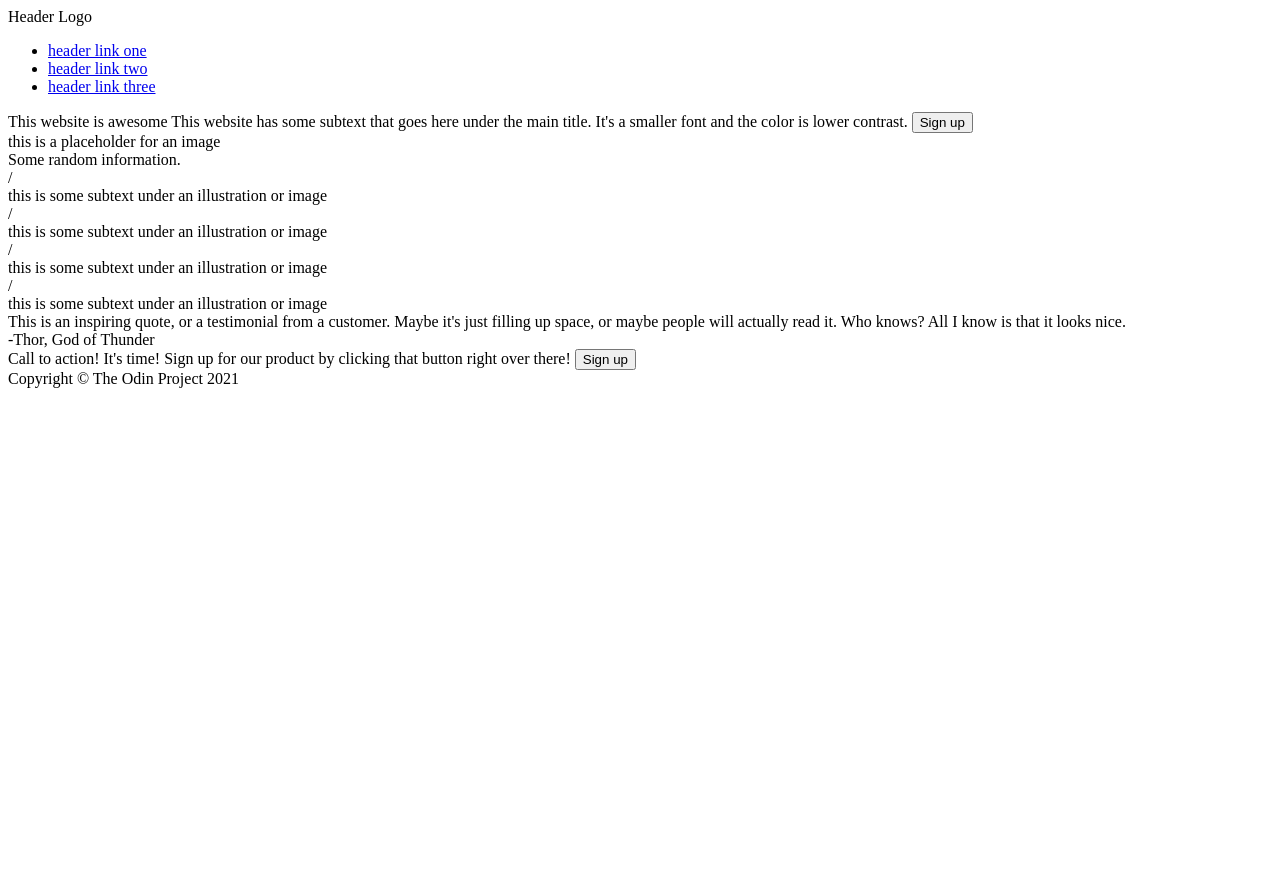
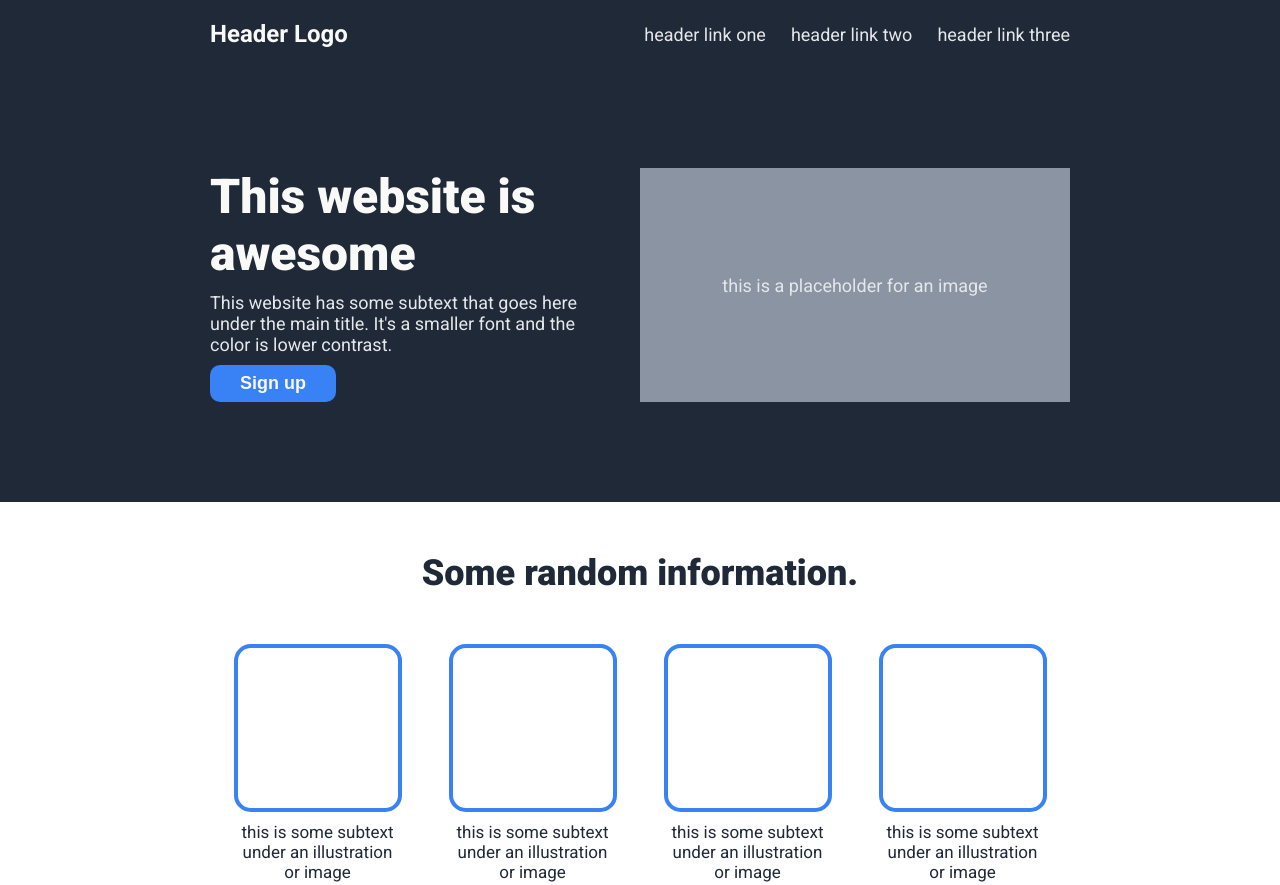
Before and after one commit to christinedo/TOP-landing-page, a plain HTML site: page index.html in a window 1280 px wide. Shown: the top 885 px of the page. Before the commit the page ends 800 px from the top, so only its background shows below. Drawn offline with Linux system fonts and the light colour scheme.

Commit message:
add styling

```diff
--- a/index.html
+++ b/index.html
@@ -5,9 +5,10 @@
 		<meta http-equiv="X-UA-Compatible" content="IE=edge" />
 		<meta name="viewport" content="width=device-width, initial-scale=1.0" />
 		<title>Project: Landing Page</title>
-		<link rel="stylesheet" href="/style.css" />
+		<link rel="stylesheet" href="style.css" />
 	</head>
 	<body>
+		<div class="content">
 			<section class="hero">
 				<header>
 					<div class="logo">Header Logo</div>
@@ -19,39 +20,43 @@
 				</header>
 				<div class="hero-content">
 					<div class="hero-text">
-					<span class="hero-main-text">This website is awesome</span>
-					<span class="hero-subtext">
+						<div class="hero-main-text">This website is awesome</div>
+						<div class="hero-subtext">
 							This website has some subtext that goes here under the main title.
 							It's a smaller font and the color is lower contrast.
-					</span>
+						</div>
 						<button>Sign up</button>
 					</div>
-				<div class="image-placeholder">this is a placeholder for an image</div>
+					<div class="image-placeholder">
+						<span class="image-placeholder-text"
+							>this is a placeholder for an image</span
+						>
+					</div>
 				</div>
 			</section>
 			<section class="information">
-			<span>Some random information.</span>
+				<div class="info-header-text">Some random information.</div>
 				<div class="info-container">
 					<div class="info">
-					<div class="info-placeholder">/</div>
+						<div class="info-placeholder"></div>
 						<span class="info-text"
 							>this is some subtext under an illustration or image</span
 						>
 					</div>
 					<div class="info">
-					<div class="info-placeholder">/</div>
+						<div class="info-placeholder"></div>
 						<span class="info-text"
 							>this is some subtext under an illustration or image</span
 						>
 					</div>
 					<div class="info">
-					<div class="info-placeholder">/</div>
+						<div class="info-placeholder"></div>
 						<span class="info-text"
 							>this is some subtext under an illustration or image</span
 						>
 					</div>
 					<div class="info">
-					<div class="info-placeholder">/</div>
+						<div class="info-placeholder"></div>
 						<span class="info-text"
 							>this is some subtext under an illustration or image</span
 						>
@@ -59,23 +64,27 @@
 				</div>
 			</section>
 			<section class="quote">
+				<div class="quote-content">
 					<div class="quote-text">
-				This is an inspiring quote, or a testimonial from a customer. Maybe it's
-				just filling up space, or maybe people will actually read it. Who knows?
-				All I know is that it looks nice.
+						This is an inspiring quote, or a testimonial from a customer. Maybe
+						it's just filling up space, or maybe people will actually read it.
+						Who knows? All I know is that it looks nice.
 					</div>
-			<span class="quote-atribution">-Thor, God of Thunder</span>
+					<span class="quote-attribution">-Thor, God of Thunder</span>
+				</div>
 			</section>
 			<section class="cta">
 				<div class="cta-banner">
-				<span class="cta-text">Call to action! It's time!</span>
-				<span class="cta-subtext"
-					>Sign up for our product by clicking that button right over
-					there!</span
-				>
-				<button>Sign up</button>
+					<div class="cta-banner-content">
+						<div class="cta-text">Call to action! It's time!</div>
+						<div class="cta-subtext">
+							Sign up for our product by clicking that button right over there!
+						</div>
+					</div>
+					<button class="cta-btn">Sign up</button>
 				</div>
 			</section>
+		</div>
 		<footer>Copyright &copy; The Odin Project 2021</footer>
 	</body>
 </html>
--- a/style.css
+++ b/style.css
@@ -0,0 +1,192 @@
+@import url('https://fonts.googleapis.com/css2?family=Roboto:wght@300;400;700;900&display=swap');
+
+body {
+	min-height: 100vh;
+	font-family: Roboto, sans-serif;
+	margin: 0;
+	display: flex;
+	flex-direction: column;
+	color: #1f2937;
+}
+
+header {
+	display: flex;
+	justify-content: space-between;
+	align-items: center;
+	padding: 20px 0;
+}
+
+ul {
+	list-style: none;
+	padding: 0;
+	margin: 0;
+	display: flex;
+	gap: 25px;
+}
+
+a {
+	text-decoration: none;
+	font-size: 18px;
+	color: #e5e7eb;
+}
+
+button {
+	border: none;
+	border-radius: 10px;
+	background-color: #3882f6;
+	font-size: 18px;
+	font-weight: 700;
+	color: #f9faf8;
+	padding: 8px 30px;
+}
+
+footer {
+	background-color: #1f2937;
+	color: #e5e7eb;
+	text-align: center;
+	padding: 40px 0;
+}
+
+.content {
+	flex: 1;
+}
+
+/* hero */
+
+.hero {
+	background-color: #1f2937;
+	padding: 0 210px;
+}
+
+.logo {
+	font-size: 24px;
+	font-weight: 700;
+	color: #f9faf8;
+}
+
+.hero-content {
+	display: flex;
+	gap: 40px;
+	/* align-items: center; */
+	padding: 100px 0;
+}
+
+.hero-main-text {
+	font-size: 48px;
+	font-weight: 900;
+	color: #f9faf8;
+}
+
+.hero-subtext {
+	font-size: 18px;
+	color: #e5e7eb;
+	margin: 10px 0;
+}
+
+.image-placeholder {
+	width: 50%;
+	background-color: rgb(138, 148, 163);
+	flex-shrink: 0;
+	display: flex;
+	justify-content: center;
+	align-items: center;
+}
+
+.image-placeholder-text {
+	font-size: 18px;
+	color: #e5e7eb;
+}
+
+/* information */
+
+.information {
+	text-align: center;
+	padding: 0 210px;
+}
+
+.info-header-text {
+	font-size: 36px;
+	font-weight: 900;
+	color: #1f2937;
+	padding: 50px 0;
+}
+
+.info-container {
+	display: flex;
+	justify-content: center;
+	align-items: center;
+	gap: 55px;
+	padding-bottom: 120px;
+}
+
+.info {
+	font-size: 17px;
+	color: #1f2937;
+	max-width: 160px;
+	display: flex;
+	flex-direction: column;
+	align-items: center;
+}
+
+.info-placeholder {
+	width: 160px;
+	height: 160px;
+	border: 4px #3882f6 solid;
+	border-radius: 10%;
+	margin-bottom: 10px;
+}
+
+/* quote */
+
+.quote {
+	background-color: #e5e7eb;
+	padding: 0 210px;
+}
+
+.quote-content {
+	padding: 120px 110px;
+}
+
+.quote-text {
+	font-size: 36px;
+	font-weight: 300;
+	font-style: italic;
+	color: #1f2937;
+}
+
+.quote-attribution {
+	font-size: 24px;
+	font-weight: 700;
+	float: right;
+}
+
+/* call to action */
+
+.cta {
+	display: flex;
+	justify-content: center;
+	align-items: center;
+	margin: 0 210px;
+}
+
+.cta-banner {
+	background-color: #3882f6;
+	border-radius: 10px;
+	color: #f9faf8;
+	width: 100%;
+	padding: 50px 110px;
+	margin: 100px 0;
+	display: flex;
+	justify-content: space-between;
+	align-items: center;
+}
+
+.cta-text {
+	font-size: 24px;
+	font-weight: 700;
+	color: #f9faf8;
+}
+
+.cta-btn {
+	border: 2px #f9faf8 solid;
+}
```
Lines whose indentation alone changed are shown as unchanged.
